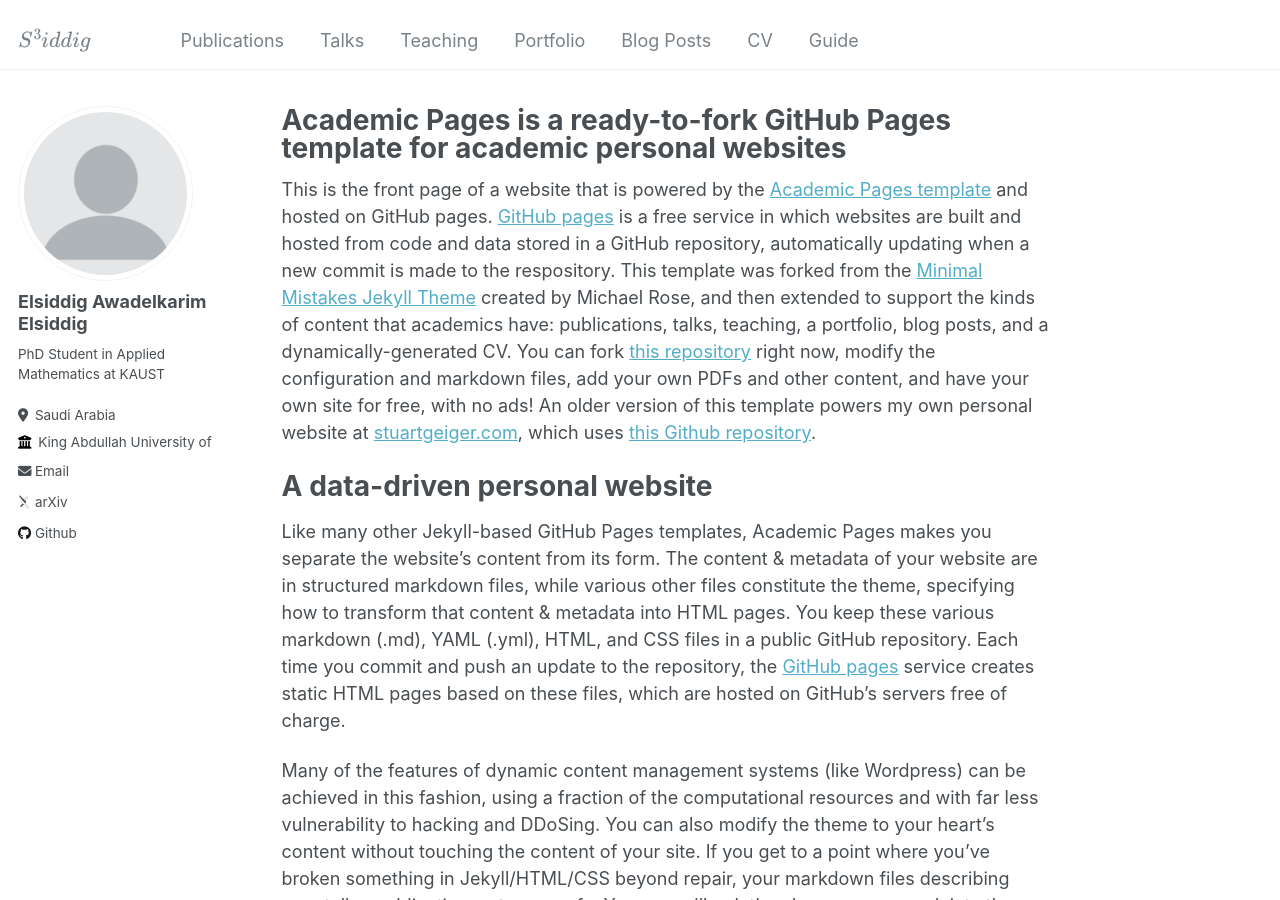
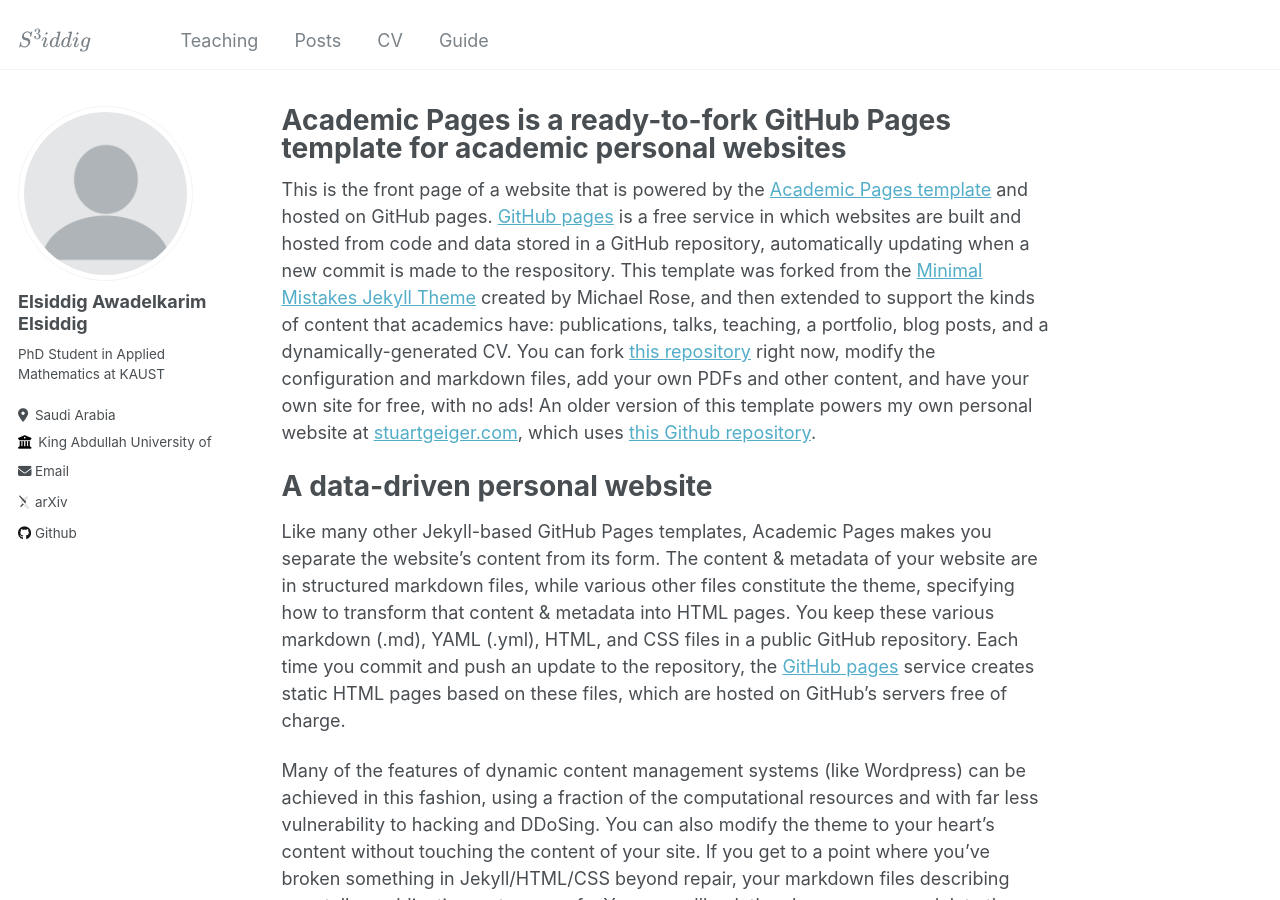
Before and after one commit to siddigss/siddigss.github.io, a Jekyll site: the page built from _pages/about.md, in a window 1280 px wide and 900 px high. Built offline with Jekyll 4.4.1, drawn with Linux system fonts in a browser that asks for light colours; some web fonts are replaced.

Commit message:
Update navigation.yml

```diff
--- a/_data/navigation.yml
+++ b/_data/navigation.yml
@@ -1,18 +1,9 @@
 # main links links
 main:
-  - title: "Publications"
-    url: /publications/
-
-  - title: "Talks"
-    url: /talks/
-
   - title: "Teaching"
     url: /teaching/
 
-  - title: "Portfolio"
-    url: /portfolio/
-
-  - title: "Blog Posts"
+  - title: "Posts"
     url: /year-archive/
 
   - title: "CV"
```
